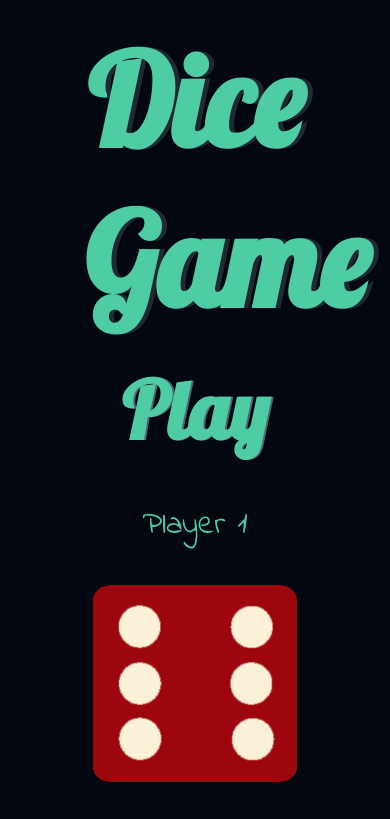
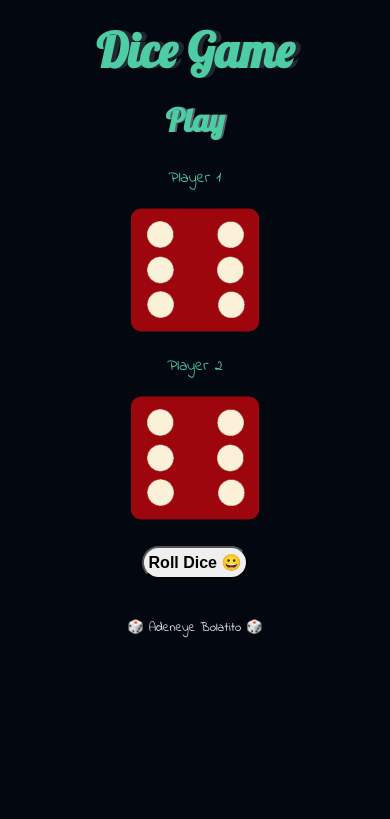
Before and after one commit to TitoAdeneye/Dice-Game, a plain HTML site: page index.html in a window 390 px wide. Shown: the top 819 px of the page. Drawn offline with Linux system fonts and the light colour scheme.

Commit message:
Update style.css

```diff
--- a/style.css
+++ b/style.css
@@ -53,3 +53,34 @@
     margin-top: 5%;
     text-align: center;
   }
+
+  /* media query */
+
+  @media (max-width:991px){
+
+    h1{
+      font-size: 3rem;
+    }
+
+    h2{
+      font-size: 2rem;
+    }
+
+    .dice p{
+      font-size: 1rem;
+    }
+
+    .dice img{
+      height: 50%;
+      width: 50%;
+    }
+
+    button{
+      font-size: 1rem;
+      padding: 5px;
+    }
+
+    footer{
+      font-size: small;
+    }
+  }
```
